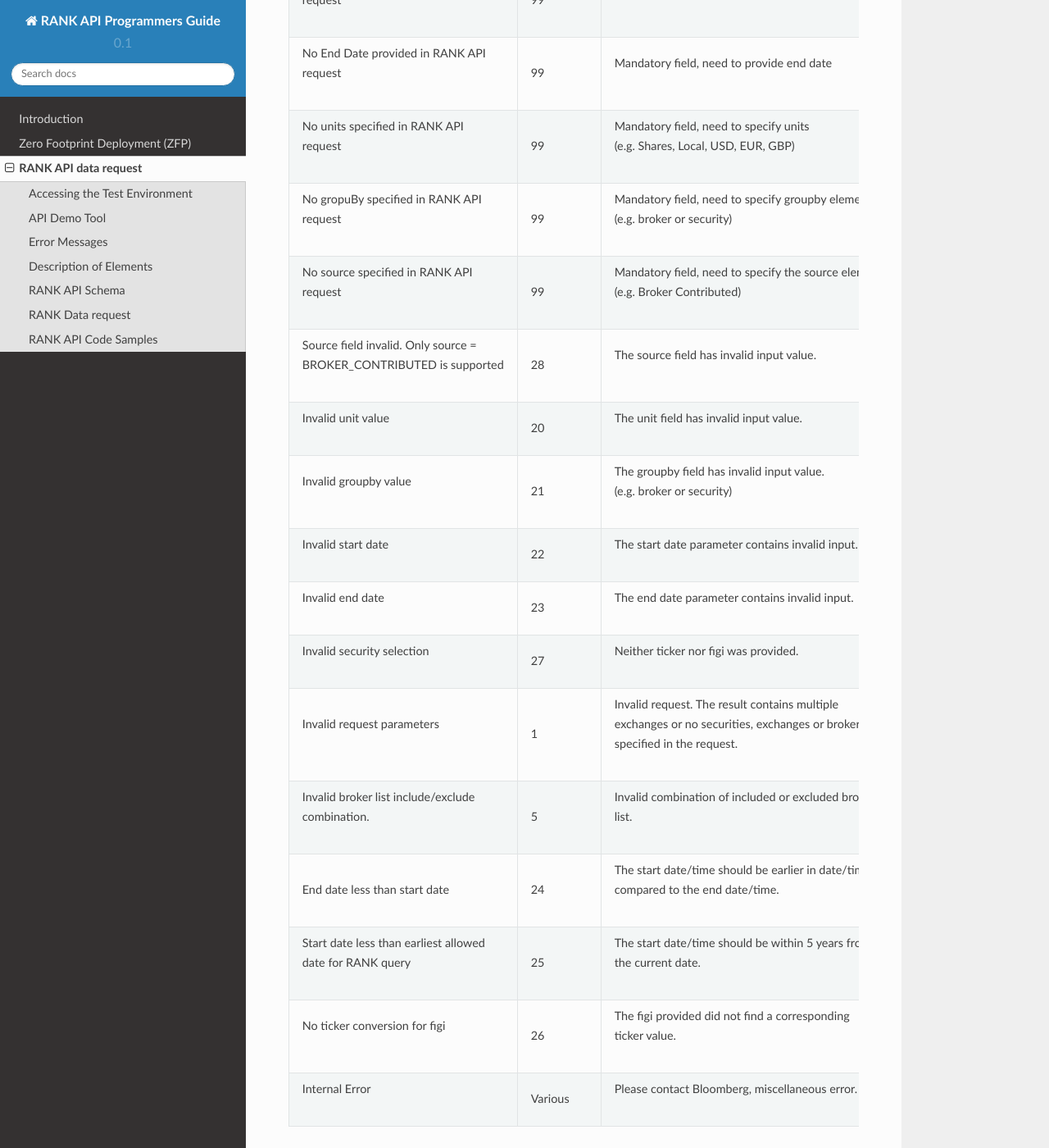
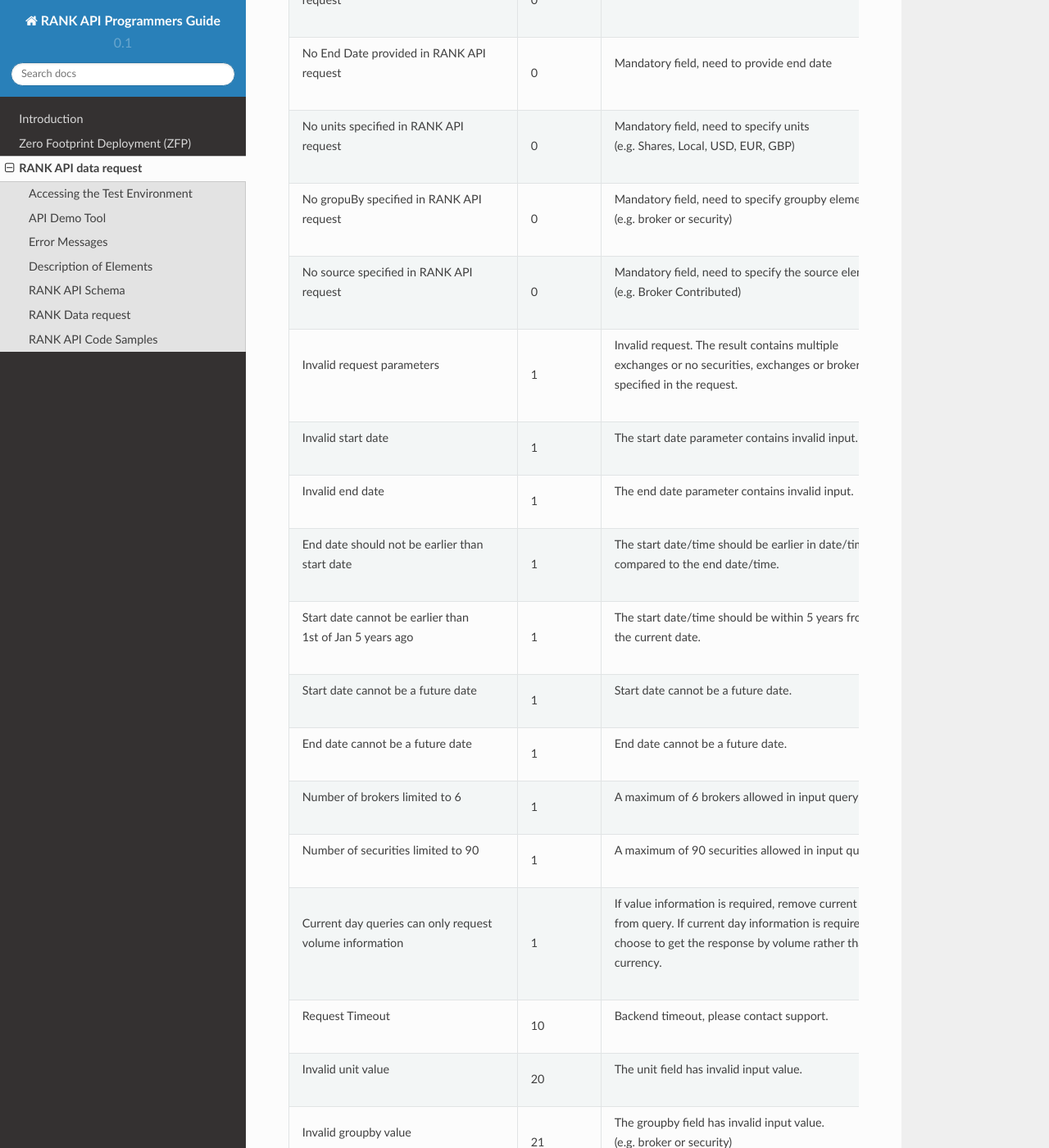
Before and after one commit to tkim/rank_api_doc, a Sphinx documentation site: the page built from source/requestResponse.rst, in a window 1280 px wide and 1400 px high, scrolled down 1305 px. Shown: the whole window at 82% size. Built offline with Sphinx 7.4.7 and the Read the Docs theme 2.0.0, drawn with Linux system fonts in a browser that asks for light colours; some of the changed text lies outside the part shown.

Commit message:
updated error messages

```diff
--- a/source/requestResponse.rst
+++ b/source/requestResponse.rst
@@ -8,7 +8,7 @@ Once the client has thoroughly tested the custom-built strategies, they can acce
 
 .. important::
 
-	Please keep each request to have less than 3000 securities per request.
+	Please keep each request to have less than 90 securities per request.
 
 
 Accessing the Test Environment
@@ -44,50 +44,62 @@ Rank API service error messages:-
 +-------------------------------------------+----------+-------------------------------------------------------+
 |Error Message                              |Error Code|Definition                                             |
 +===========================================+==========+=======================================================+
-| | No Start Date provided in RANK API      | 99       | | Mandatory field, need to provide the start date     |
+| | No Start Date provided in RANK API      | 0        | | Mandatory field, need to provide the start date     |
 | | request                                 |          |                                                       |
 +-------------------------------------------+----------+-------------------------------------------------------+
-| | No End Date provided in RANK API        | 99       | | Mandatory field, need to provide end date           |
+| | No End Date provided in RANK API        | 0        | | Mandatory field, need to provide end date           |
 | | request                                 |          |                                                       |
 +-------------------------------------------+----------+-------------------------------------------------------+
-| | No units specified in RANK API          | 99       | | Mandatory field, need to specify units              |
+| | No units specified in RANK API          | 0        | | Mandatory field, need to specify units              |
 | | request                                 |          | | (e.g. Shares, Local, USD, EUR, GBP)                 |
 +-------------------------------------------+----------+-------------------------------------------------------+
-| | No gropuBy specified in RANK API        | 99       | | Mandatory field, need to specify groupby element    |
+| | No gropuBy specified in RANK API        | 0        | | Mandatory field, need to specify groupby element    |
 | | request                                 |          | | (e.g. broker or security)                           |
 +-------------------------------------------+----------+-------------------------------------------------------+
-| | No source specified in RANK API         | 99       | | Mandatory field, need to specify the source element |
+| | No source specified in RANK API         | 0        | | Mandatory field, need to specify the source element |
 | | request                                 |          | | (e.g. Broker Contributed)                           |
 +-------------------------------------------+----------+-------------------------------------------------------+
-| | Source field invalid. Only source =     | 28       | | The source field has invalid input value.           |
-| | BROKER_CONTRIBUTED is supported         |          |                                                       |
+| | Invalid request parameters              | 1        | | Invalid request. The result contains multiple       |
+|                                           |          | | exchanges or no securities, exchanges or brokers are|
+|                                           |          | | specified in the request.                           |
++-------------------------------------------+----------+-------------------------------------------------------+
+| | Invalid start date                      | 1        | | The start date parameter contains invalid input.    |
++-------------------------------------------+----------+-------------------------------------------------------+
+| | Invalid end date                        | 1        | | The end date parameter contains invalid input.      |
++-------------------------------------------+----------+-------------------------------------------------------+
+| | End date should not be earlier than     | 1        | | The start date/time should be earlier in date/time  |
+| | start date                              |          | | compared to the end date/time.                      |
++-------------------------------------------+----------+-------------------------------------------------------+
+| | Start date cannot be earlier than       | 1        | | The start date/time should be within 5 years from   |
+| | 1st of Jan 5 years ago                  |          | | the current date.                                   |
++-------------------------------------------+----------+-------------------------------------------------------+
+| | Start date cannot be a future date      | 1        | | Start date cannot be a future date.                 |
++-------------------------------------------+----------+-------------------------------------------------------+
+| | End date cannot be a future date        | 1        | | End date cannot be a future date.                   |
++-------------------------------------------+----------+-------------------------------------------------------+
+| | Number of brokers limited to 6          | 1        | | A maximum of 6 brokers allowed in input query       |
++-------------------------------------------+----------+-------------------------------------------------------+
+| | Number of securities limited to 90      | 1        | | A maximum of 90 securities allowed in input query   |
++-------------------------------------------+----------+-------------------------------------------------------+
+| | Current day queries can only request    | 1        | | If value information is required, remove current day|
+| | volume information                      |          | | from query. If current day information is required, |
+|                                           |          | | choose to get the response by volume rather than    |
+|                                           |          | | currency.                                           |
++-------------------------------------------+----------+-------------------------------------------------------+
+| | Request Timeout                         | 10       | | Backend timeout, please contact support.            |
 +-------------------------------------------+----------+-------------------------------------------------------+
 | | Invalid unit value                      | 20       | | The unit field has invalid input value.             |
 +-------------------------------------------+----------+-------------------------------------------------------+
 | | Invalid groupby value                   | 21       | | The groupby field has invalid input value.          |
 |                                           |          | | (e.g. broker or security)                           |
 +-------------------------------------------+----------+-------------------------------------------------------+
-| | Invalid start date                      | 22       | | The start date parameter contains invalid input.    |
+| | No ticker conversion for figi           | 22       | | The figi provided did not find a corresponding      |
+|                                           |          | | ticker value.                                       |
 +-------------------------------------------+----------+-------------------------------------------------------+
-| | Invalid end date                        | 23       | | The end date parameter contains invalid input.      |
+| | Invalid security selection              | 23       | | Neither ticker nor figi was provided.               |
 +-------------------------------------------+----------+-------------------------------------------------------+
-| | Invalid security selection              | 27       | | Neither ticker nor figi was provided.               |
-+-------------------------------------------+----------+-------------------------------------------------------+
-| | Invalid request parameters              | 1        | | Invalid request. The result contains multiple       |
-|                                           |          | | exchanges or no securities, exchanges or brokers are|
-|                                           |          | | specified in the request.                           |
-+-------------------------------------------+----------+-------------------------------------------------------+
-| | Invalid broker list include/exclude     | 5        | | Invalid combination of included or excluded broker  |
-| | combination.                            |          | | list.                                               |
-+-------------------------------------------+----------+-------------------------------------------------------+
-| End date less than start date             | 24       | | The start date/time should be earlier in date/time  |
-|                                           |          | | compared to the end date/time.                      |
-+-------------------------------------------+----------+-------------------------------------------------------+
-| | Start date less than earliest allowed   | 25       | | The start date/time should be within 5 years from   |
-| | date for RANK query                     |          | | the current date.                                   |
-+-------------------------------------------+----------+-------------------------------------------------------+
-| | No ticker conversion for figi           | 26       | | The figi provided did not find a corresponding      |
-|                                           |          | | ticker value.                                       |
+| | Source field invalid. Only source =     | 24       | | The source field has invalid input value.           |
+| | BROKER_CONTRIBUTED is supported         |          |                                                       |
 +-------------------------------------------+----------+-------------------------------------------------------+
 | | Internal Error                          | Various  | | Please contact Bloomberg, miscellaneous error.      |
 +-------------------------------------------+----------+-------------------------------------------------------+
```
Also changed, not shown: other parts of source/requestResponse.rst (+4 -4 lines), 5 other files.
